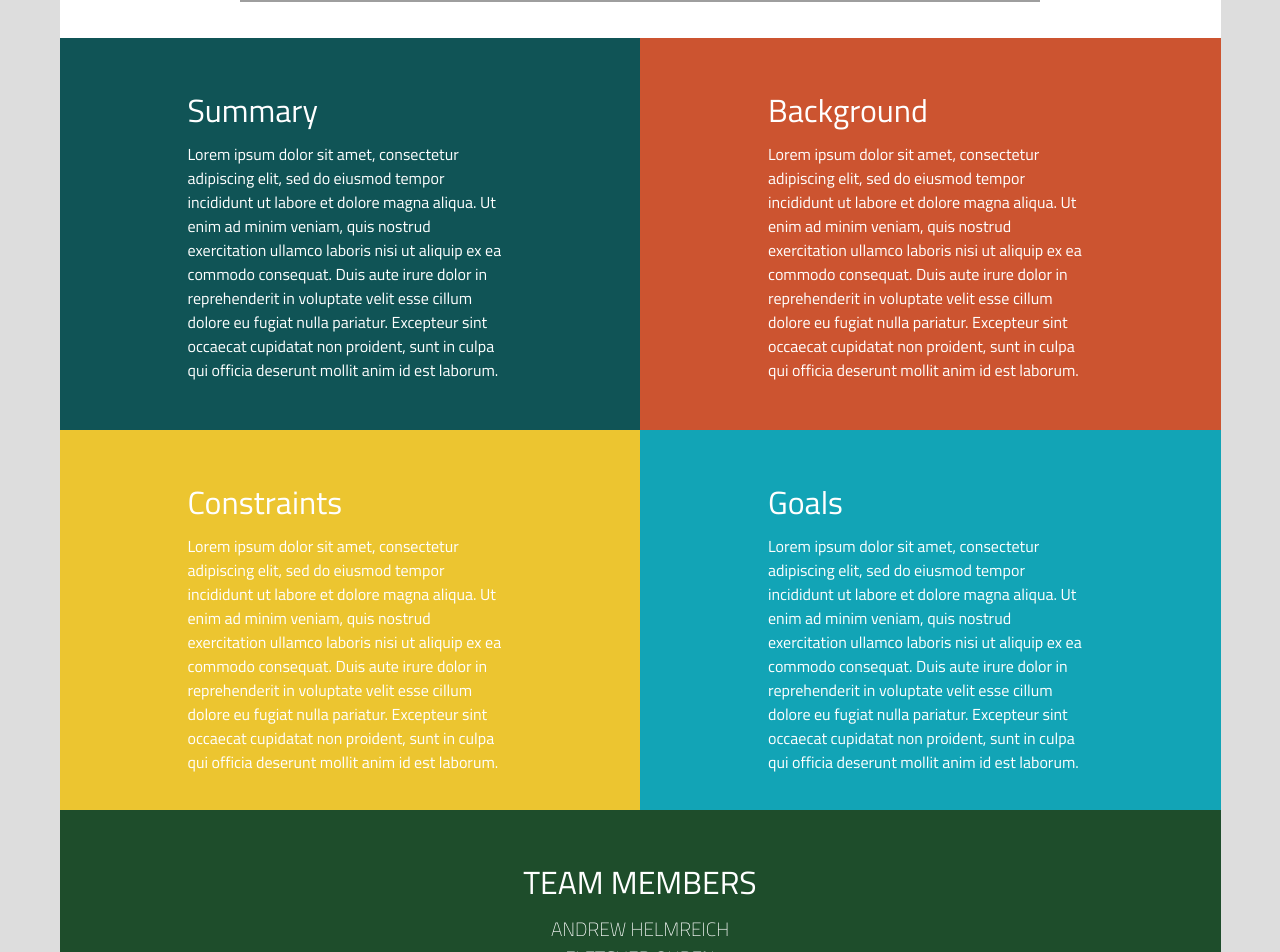
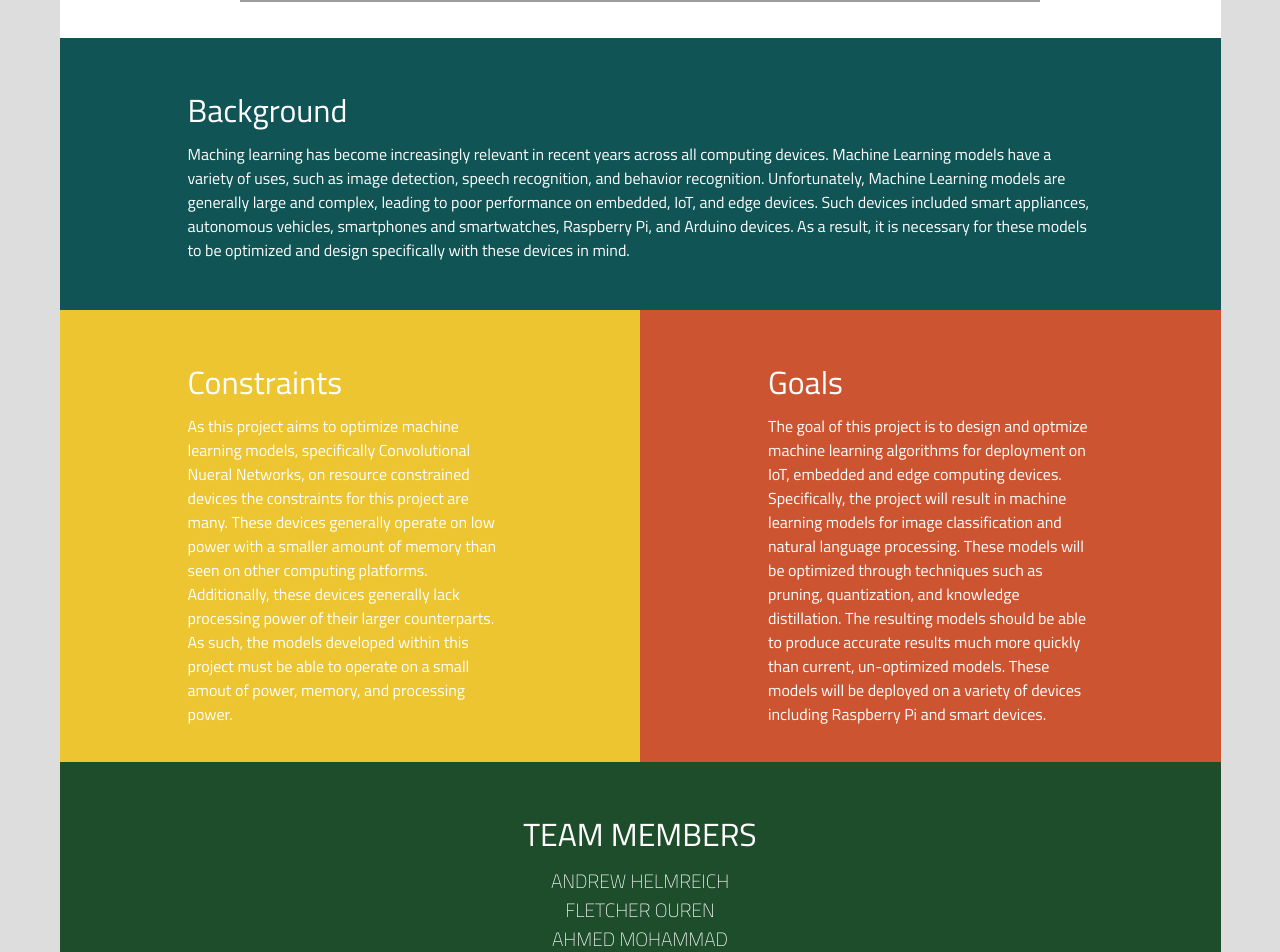
Before and after one commit to achelm15/mlontheedge, a Vue app: page /#/ in a window 1280 px wide. Shown: the part 1020-1972 px from the top of the page. Built offline with nearby package versions, Linux system fonts and the light colour scheme; grey boxes are pictures that could not be loaded.

Commit message:
rework stuff

```diff
--- a/src/views/Home.vue
+++ b/src/views/Home.vue
@@ -15,27 +15,17 @@
     <div class="spacers">
       <div class="row">
         <div class="noteBlue">
-          Summary
-          <p class="paragraph">
-            Lorem ipsum dolor sit amet, consectetur adipiscing elit, sed do
-            eiusmod tempor incididunt ut labore et dolore magna aliqua. Ut enim
-            ad minim veniam, quis nostrud exercitation ullamco laboris nisi ut
-            aliquip ex ea commodo consequat. Duis aute irure dolor in
-            reprehenderit in voluptate velit esse cillum dolore eu fugiat nulla
-            pariatur. Excepteur sint occaecat cupidatat non proident, sunt in
-            culpa qui officia deserunt mollit anim id est laborum.
-          </p>
-        </div>
-        <div class="noteOrange">
           Background
           <p class="paragraph">
-            Lorem ipsum dolor sit amet, consectetur adipiscing elit, sed do
-            eiusmod tempor incididunt ut labore et dolore magna aliqua. Ut enim
-            ad minim veniam, quis nostrud exercitation ullamco laboris nisi ut
-            aliquip ex ea commodo consequat. Duis aute irure dolor in
-            reprehenderit in voluptate velit esse cillum dolore eu fugiat nulla
-            pariatur. Excepteur sint occaecat cupidatat non proident, sunt in
-            culpa qui officia deserunt mollit anim id est laborum.
+            Maching learning has become increasingly relevant in recent years
+            across all computing devices. Machine Learning models have a variety
+            of uses, such as image detection, speech recognition, and behavior
+            recognition. Unfortunately, Machine Learning models are generally
+            large and complex, leading to poor performance on embedded, IoT, and
+            edge devices. Such devices included smart appliances, autonomous
+            vehicles, smartphones and smartwatches, Raspberry Pi, and Arduino
+            devices. As a result, it is necessary for these models to be
+            optimized and design specifically with these devices in mind.
           </p>
         </div>
       </div>
@@ -43,25 +33,28 @@
         <div class="noteYellow">
           Constraints
           <p class="paragraph">
-            Lorem ipsum dolor sit amet, consectetur adipiscing elit, sed do
-            eiusmod tempor incididunt ut labore et dolore magna aliqua. Ut enim
-            ad minim veniam, quis nostrud exercitation ullamco laboris nisi ut
-            aliquip ex ea commodo consequat. Duis aute irure dolor in
-            reprehenderit in voluptate velit esse cillum dolore eu fugiat nulla
-            pariatur. Excepteur sint occaecat cupidatat non proident, sunt in
-            culpa qui officia deserunt mollit anim id est laborum.
+            As this project aims to optimize machine learning models,
+            specifically Convolutional Nueral Networks, on resource constrained
+            devices the constraints for this project are many. These devices
+            generally operate on low power with a smaller amount of memory than
+            seen on other computing platforms. Additionally, these devices
+            generally lack processing power of their larger counterparts. As
+            such, the models developed within this project must be able to
+            operate on a small amout of power, memory, and processing power.
           </p>
         </div>
-        <div class="noteLightBlue">
+        <div class="noteOrange">
           Goals
           <p class="paragraph">
-            Lorem ipsum dolor sit amet, consectetur adipiscing elit, sed do
-            eiusmod tempor incididunt ut labore et dolore magna aliqua. Ut enim
-            ad minim veniam, quis nostrud exercitation ullamco laboris nisi ut
-            aliquip ex ea commodo consequat. Duis aute irure dolor in
-            reprehenderit in voluptate velit esse cillum dolore eu fugiat nulla
-            pariatur. Excepteur sint occaecat cupidatat non proident, sunt in
-            culpa qui officia deserunt mollit anim id est laborum.
+            The goal of this project is to design and optmize machine learning
+            algorithms for deployment on IoT, embedded and edge computing
+            devices. Specifically, the project will result in machine learning
+            models for image classification and natural language processing.
+            These models will be optimized through techniques such as pruning,
+            quantization, and knowledge distillation. The resulting models
+            should be able to produce accurate results much more quickly than
+            current, un-optimized models. These models will be deployed on a
+            variety of devices including Raspberry Pi and smart devices.
           </p>
         </div>
       </div>
@@ -71,11 +64,11 @@
         <div class="names">
           <div>ANDREW HELMREICH</div>
           <div>FLETCHER OUREN</div>
-          <div>AHMED MUHAMMAD</div>
+          <div>AHMED MOHAMMAD</div>
           <div>ISAAC JACOBSON</div>
         </div>
         <div class="team">ADVISOR</div>
-        <div class="names">SUDEEP PASRICHA</div>
+        <div class="names">DR. SUDEEP PASRICHA</div>
       </div>
     </div>
   </div>
@@ -155,7 +148,7 @@
   flex-direction: row;
 }
 .noteBlue {
-  width: 50%;
+  width: 100%;
   font-family: Titillium;
   font-size: 2rem;
   padding: 3rem 8rem 3rem 8rem;
--- a/src/views/Team.vue
+++ b/src/views/Team.vue
@@ -12,17 +12,52 @@
             </v-btn>
           </div>
           <p class="paragraph">
-            Lorem ipsum dolor sit amet, consectetur adipiscing elit, sed do
-            eiusmod tempor incididunt ut labore et dolore magna aliqua. Ut enim
-            ad minim veniam, quis nostrud exercitation ullamco laboris nisi ut
-            aliquip ex ea commodo consequat. Duis aute irure dolor in
-            reprehenderit in voluptate velit esse cillum dolore eu fugiat nulla
-            pariatur. Excepteur sint occaecat cupidatat non proident, sunt in
-            culpa qui officia deserunt mollit anim id est laborum.
+            Andrew is a senior at Colorado State studying Computer Engineering
+            while minoring in Computer Science. He is interested in computer
+            vision through Machine Learning due to his desire to work with
+            autonomous vehicles in the future. Outside of the classroom, Andrew
+            is a member of the CSU baseball team, and involved with Student
+            Mobilization at CSU.
           </p>
         </div>
         <div class="column">
           <img src="@/assets/IMG_2823m.png" class="imageCrop" />
+          <div class="nameHeader">
+            ISAAC JACOBSON
+            <v-btn icon @click="open('isaac')">
+              <v-icon size="24px"> mdi-linkedin </v-icon>
+            </v-btn>
+          </div>
+          <p class="paragraph">
+            Isaac is a third year student at CSU majoring in Computer
+            Engineering. His major interests are machine/deep learning and
+            computer architecture so the Machine Learning on the Edge project
+            had natural appeal to him. Outside of school Isaac loves to swim,
+            travel, and play chess. Isaac is joining this project as a first
+            semester VIP student eager to help and learn.
+          </p>
+        </div>
+      </div>
+      <div class="row">
+        <div class="column">
+          <img src="@/assets/IMG_2823a.png" class="imageCrop" />
+          <div class="nameHeader">
+            AHMED MOHAMMAD
+            <v-btn icon @click="open('ahmed')">
+              <v-icon size="24px"> mdi-linkedin </v-icon>
+            </v-btn>
+          </div>
+          <p class="paragraph">
+            Ahmed is a senior studying Computer Engineering while minoring in
+            Computer Science at CSU. Due to an interest in both computers and
+            cars, the combination of the two within self driving vehicles such
+            as those developed by Tesla led Ahmed to become interested in
+            Maching Learning. Outside of the classroom, Ahmed enjoys watching
+            and playing soccer but more importantly, caring for his family.
+          </p>
+        </div>
+        <div class="column2">
+          <img src="@/assets/IMG_2823a.png" class="imageCrop" />
           <div class="nameHeader">
             FLETCHER OUREN
             <v-btn icon @click="open('fletcher')">
@@ -30,54 +65,18 @@
             </v-btn>
           </div>
           <p class="paragraph">
-            Lorem ipsum dolor sit amet, consectetur adipiscing elit, sed do
-            eiusmod tempor incididunt ut labore et dolore magna aliqua. Ut enim
-            ad minim veniam, quis nostrud exercitation ullamco laboris nisi ut
-            aliquip ex ea commodo consequat. Duis aute irure dolor in
-            reprehenderit in voluptate velit esse cillum dolore eu fugiat nulla
-            pariatur. Excepteur sint occaecat cupidatat non proident, sunt in
-            culpa qui officia deserunt mollit anim id est laborum.
-          </p>
-        </div>
-        <div class="column">
-          <img src="@/assets/IMG_2823a.png" class="imageCrop" />
-          <div class="nameHeader">
-            AHMED MUHAMMAD
-            <v-btn icon @click="open('ahmed')">
-              <v-icon size="24px"> mdi-linkedin </v-icon>
-            </v-btn>
-          </div>
-          <p class="paragraph">
-            Lorem ipsum dolor sit amet, consectetur adipiscing elit, sed do
-            eiusmod tempor incididunt ut labore et dolore magna aliqua. Ut enim
-            ad minim veniam, quis nostrud exercitation ullamco laboris nisi ut
-            aliquip ex ea commodo consequat. Duis aute irure dolor in
-            reprehenderit in voluptate velit esse cillum dolore eu fugiat nulla
-            pariatur. Excepteur sint occaecat cupidatat non proident, sunt in
-            culpa qui officia deserunt mollit anim id est laborum.
+            Fletcher is a senior earning a second degree in Computer engineering
+            after earning an international business degree in 2015. He decided
+            that he needed a more technical background to accomplish his goals.
+            Feltcher hopes to employ cutting edge technology to help solve
+            society’s most pressing issues such as climate change and renewable
+            energy management. Apart from computer related studies, you can find
+            Fletcher riding bikes, hiking, or writing short stories.
           </p>
         </div>
       </div>
       <div class="row">
-        <div class="column">
-          <img src="@/assets/IMG_2823a.png" class="imageCrop" />
-          <div class="nameHeader">
-            ISAAC JACOBSON
-            <v-btn icon @click="open('isaac')">
-              <v-icon size="24px"> mdi-linkedin </v-icon>
-            </v-btn>
-          </div>
-          <p class="paragraph">
-            Lorem ipsum dolor sit amet, consectetur adipiscing elit, sed do
-            eiusmod tempor incididunt ut labore et dolore magna aliqua. Ut enim
-            ad minim veniam, quis nostrud exercitation ullamco laboris nisi ut
-            aliquip ex ea commodo consequat. Duis aute irure dolor in
-            reprehenderit in voluptate velit esse cillum dolore eu fugiat nulla
-            pariatur. Excepteur sint occaecat cupidatat non proident, sunt in
-            culpa qui officia deserunt mollit anim id est laborum.
-          </p>
-        </div>
-        <div class="column">
+        <div class="column2">
           <img src="@/assets/IMG_2823a.png" class="imageCrop" />
           <div class="nameHeader">
             SUDEEP PASRICHA
@@ -110,13 +109,13 @@
         window.open('https://www.linkedin.com/in/andrewhelmreich/', '_blank')
       }
       if (name == 'fletcher') {
-        window.open('https://www.linkedin.com/in/andrewhelmreich/', '_blank')
+        window.open('https://www.linkedin.com/in/fouren/', '_blank')
       }
       if (name == 'ahmed') {
-        window.open('https://www.linkedin.com/in/andrewhelmreich/', '_blank')
+        window.open('https://www.linkedin.com/in/ahmedmohammad89', '_blank')
       }
       if (name == 'isaac') {
-        window.open('https://www.linkedin.com/in/andrewhelmreich/', '_blank')
+        window.open('https://www.linkedin.com/in/isaac-jacobson/', '_blank')
       }
       if (name == 'sudeep') {
         window.open('https://www.linkedin.com/in/andrewhelmreich/', '_blank')
@@ -165,7 +164,14 @@
   display: flex;
   flex-direction: column;
   align-items: center;
-  justify-content: center;
+  height: 47rem;
+}
+.column2 {
+  width: 33%;
+  display: flex;
+  flex-direction: column;
+  align-items: center;
+  height: 50rem;
 }
 .imageCrop {
   width: inherit; /* width of container */
@@ -194,7 +200,7 @@
   width: 20rem;
   padding-top: 0.5rem;
   font-size: 1rem;
-  text-align: center;
+  text-align: left;
 }
 .end {
   font-family: Titillium;
--- a/src/views/Timeline.vue
+++ b/src/views/Timeline.vue
@@ -2,18 +2,29 @@
   <div class="container">
     <div class="titleText">TIMELINE</div>
     <div class="mainContainer">
-      <img src="@/assets/timeline.png" class="imageCrop" />
+      <div class="row">
+        <div class="headerDate">Date</div>
+        <div class="headerItem">Item</div>
+        <div class="headerStatus">Status</div>
+      </div>
+      <div class="row" v-for="item in list" :key="item">
+        <div class="headerDate">{{ item.date }}</div>
+        <div class="headerItem">{{ item.item }}</div>
+        <div
+          :class="
+            item.status === 'Completed'
+              ? 'headerStatusCompleted'
+              : item.status === 'In Progress'
+              ? 'headerStatusInProgress'
+              : 'headerStatusIncomplete'
+          "
+        >
+          {{ item.status }}
+        </div>
+      </div>
     </div>
     <div class="end">
-      <p class="paragraph">
-        Lorem ipsum dolor sit amet, consectetur adipiscing elit, sed do eiusmod
-        tempor incididunt ut labore et dolore magna aliqua. Ut enim ad minim
-        veniam, quis nostrud exercitation ullamco laboris nisi ut aliquip ex ea
-        commodo consequat. Duis aute irure dolor in reprehenderit in voluptate
-        velit esse cillum dolore eu fugiat nulla pariatur. Excepteur sint
-        occaecat cupidatat non proident, sunt in culpa qui officia deserunt
-        mollit anim id est laborum.
-      </p>
+      <p class="paragraph">hi</p>
     </div>
   </div>
 </template>
@@ -21,7 +32,52 @@
 <script>
 import Vue from 'vue'
 export default Vue.extend({
-  name: 'Home'
+  name: 'Home',
+  data() {
+    return {
+      headers: ['Date', 'Item', 'Status'],
+      list: [
+        {
+          date: '9/15/2021',
+          item: 'Publish Initial Website',
+          status: 'Completed'
+        },
+        {
+          date: '9/17/2021',
+          item: 'Outline Initial Project Plan',
+          status: 'In Progress'
+        },
+        {
+          date: '9/17/2021',
+          item: 'Finish Final Report',
+          status: 'Incomplete'
+        },
+        {
+          date: '9/17/2021',
+          item: 'Finish Final Report',
+          status: 'Incomplete'
+        },
+        {
+          date: '9/17/2021',
+          item: 'Finish Final Report',
+          status: 'Incomplete'
+        },
+        {
+          date: '9/17/2021',
+          item: 'Finish Final Report',
+          status: 'Incomplete'
+        }
+      ]
+    }
+  },
+  methods: {
+    getColor(calories) {
+      console.log(calories)
+      if (calories > 400) return 'red'
+      else if (calories > 200) return 'orange'
+      else return 'green'
+    }
+  }
 })
 </script>
 
@@ -52,6 +108,9 @@
   flex-direction: column;
   align-items: center;
   justify-content: center;
+  text-align: center;
+  align-content: center;
+  justify-content: center;
   width: inherit;
   background-color: white;
   padding-top: 3rem;
@@ -59,16 +118,41 @@
   font-size: 2rem;
   padding-bottom: 3rem;
 }
-.imageCrop {
-  width: 50rem; /* width of container */
-  height: 30rem; /* height of container */
-  object-fit: cover;
-  object-position: 50% 0%;
-}
 .row {
-  width: inherit;
+  width: 90%;
   display: flex;
   flex-direction: row;
+  border-bottom: 0.1rem solid #1e4d2b;
+  padding: 0.4rem 0rem 0.4rem 0rem;
+}
+.headerDate {
+  font-size: 1rem;
+  width: 20%;
+}
+.headerItem {
+  font-size: 1rem;
+  width: 60%;
+  border-right: 0.1rem solid #1e4d2b;
+  border-left: 0.1rem solid #1e4d2b;
+}
+.headerStatus {
+  font-size: 1rem;
+  width: 20%;
+}
+.headerStatusCompleted {
+  color: #1e4d2b;
+  font-size: 1rem;
+  width: 20%;
+}
+.headerStatusInProgress {
+  color: #999558;
+  font-size: 1rem;
+  width: 20%;
+}
+.headerStatusIncomplete {
+  color: #cc5430;
+  font-size: 1rem;
+  width: 20%;
 }
 .paragraph {
   padding-top: 0.5rem;
```
Also changed, not shown: src/App.vue (+40 -0 lines), 1 other file (tests, documents, lock files or other folders).
